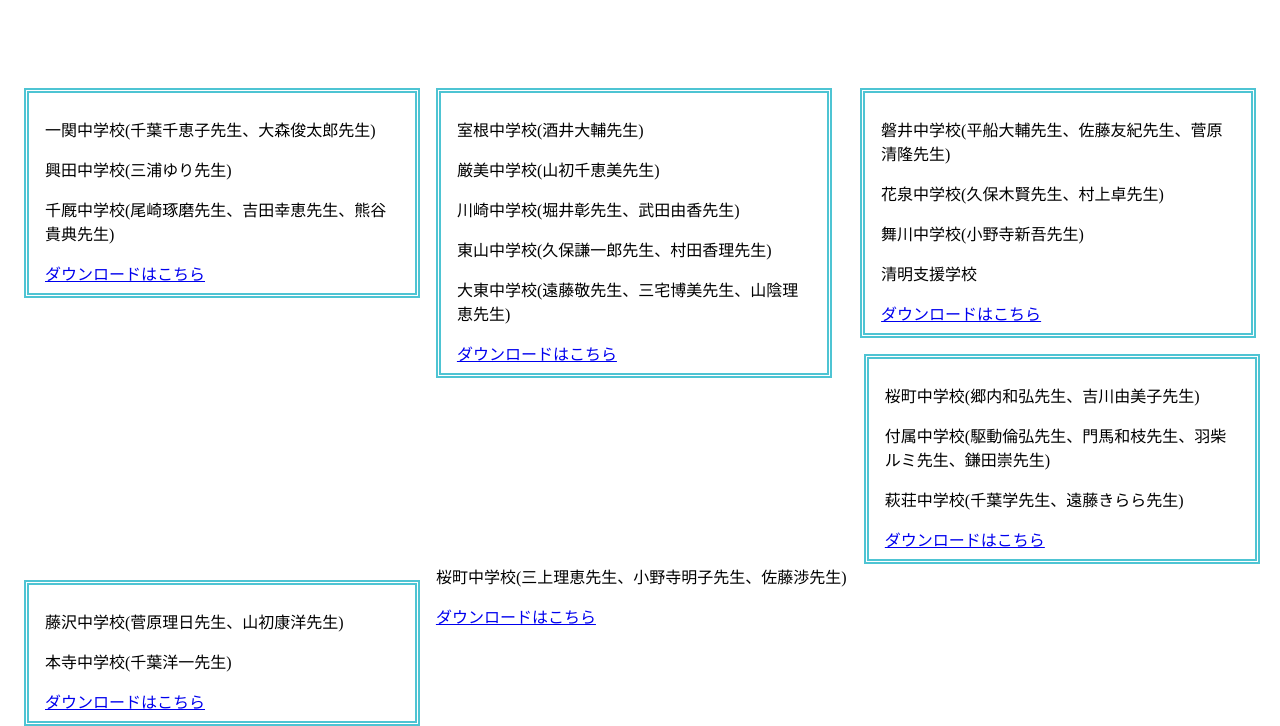
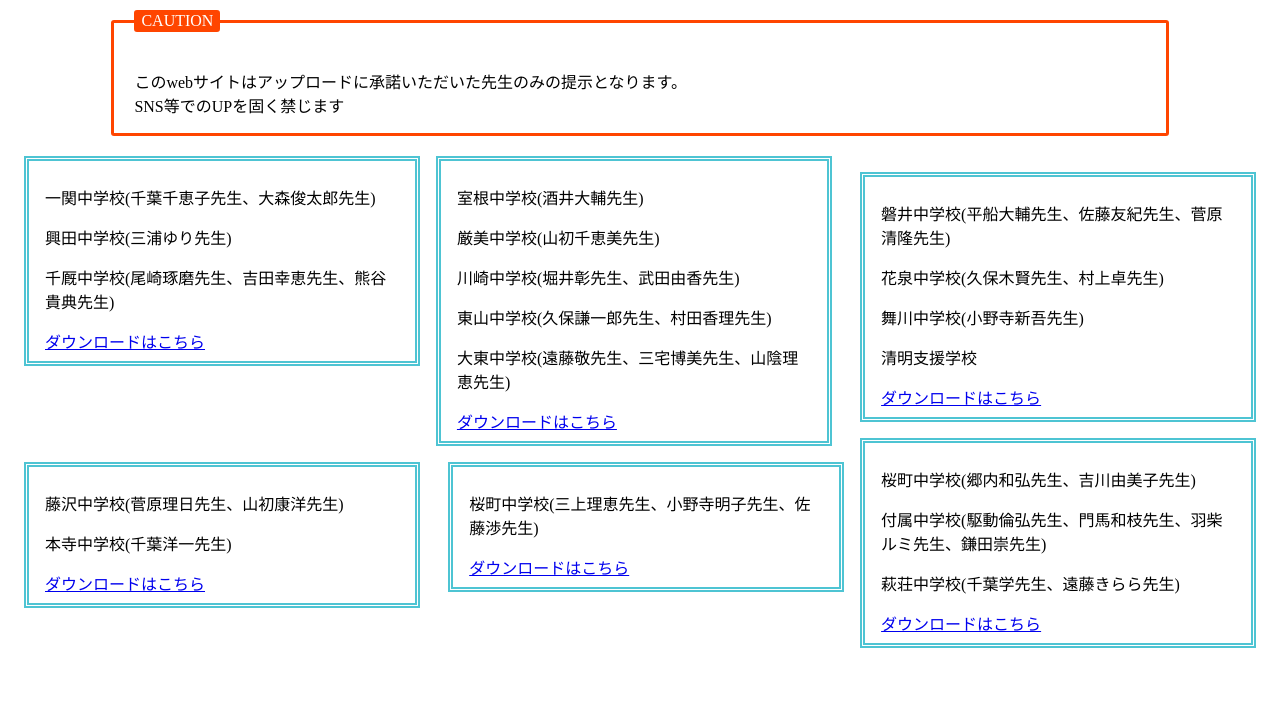
Before and after one commit to R4seijin/video, a plain HTML site: page index.html in a window 1280 px wide. Shown: the part 130-856 px from the top of the page. After the commit the page ends 800 px from the top, so only its background shows below. Drawn offline with Linux system fonts and the light colour scheme.

Commit message:
ジョジョ

```diff
--- a/video.css
+++ b/video.css
@@ -13,14 +13,14 @@
     .box1 {
         float: left;
         padding: 0.5em 1em;
-        margin: 7em 0 0 1em;
+        margin: 0 0 0 1em;
         border: double 5px #4ec4d3;
         width: 40%;
     }
     .box2 {
         float: right;
         padding: 0.5em 1em;
-        margin: 7em 1em 0 0;
+        margin: 0 1em 0 0;
         border: double 5px #4ec4d3;
         width: 40%;
     }
@@ -45,9 +45,44 @@
         border: double 5px #4ec4d3;
         width: 40%;
     }
+    .box6 {
+        float: right;
+        padding: 0.5em 1em;
+        margin: 1em 1em 0 0;
+        border: double 5px #4ec4d3;
+        width: 40%;
+    }
     h2{
         text-align : center;
     }
+    .frame {
+        width: 80%;
+        margin: 150px auto 20px;
+        padding: 20px 20px 0;
+        border: 3px solid #aaa;
+        position: relative;
+        border-radius: 3px;
+        background-color: #fff;
+       }
+       .frame-title {
+        position: absolute;
+        top: -13px;
+        left: 20px;
+        padding: 0 5px;
+        background-color: #fff;
+       }
+       .frame-title .fa {
+        margin-right: 5px;
+       }
+       .caution {
+        background-color: #ff4500;
+        border: 2px solid #ff4500;
+        color: #fff;
+        border-radius: 3px;
+       }
+       .frame-red {
+        border-color: #ff4500;
+       }
 }
 @media (max-width:599px){
     .div1 {
@@ -63,14 +98,14 @@
     .box1 {
         float: left;
         padding: 0.5em 1em;
-        margin: 5em 0 0 0.5em;
+        margin: 0 0 0 0.5em;
         border: double 5px #4ec4d3;
         width: 33%;
     }
     .box2 {
         float: right;
         padding: 0.5em 1em;
-        margin: 5em 0.5em 0 0;
+        margin: 0 0.5em 0 0;
         border: double 5px #4ec4d3;
         width: 33%;
     }
@@ -95,9 +130,46 @@
         border: double 5px #4ec4d3;
         width: 33%;
     }
-    h2{
-        font-size: 20px;
-        text-align : center;
+    .box6 {
+        float: right;
+        padding: 0.5em 1em;
+        margin: 1em 0.5em 0 0;
+        border: double 5px #4ec4d3;
+        width: 33%;
+    }
+    p{
+        font-size: 10px;
+    }
+    .frame {
+        width: 80%;
+        margin: 100px auto 20px;
+        padding: 30px 20px 0;
+        border: 3px solid #aaa;
+        position: relative;
+        border-radius: 3px;
+        background-color: #fff;
+       }
+       .frame-title {
+        position: absolute;
+        top: -13px;
+        left: 20px;
+        padding: 0 5px;
+        background-color: #fff;
+       }
+       .frame-title .fa {
+        margin-right: 5px;
+       }
+       .caution {
+        background-color: #ff4500;
+        border: 2px solid #ff4500;
+        color: #fff;
+        border-radius: 3px;
+       }
+       .frame-red {
+        border-color: #ff4500;
+       }
+    a{
+        font-size: 15px;
     }
 }
 @media (min-width:1280px){
@@ -114,28 +186,28 @@
     .box1 {
         float: left;
         padding: 0.5em 1em;
-        margin: 7em 0 0 1em;
+        margin: 0 0 0 1em;
         border: double 5px #4ec4d3;
         width: 28%;
     }
     .box2 {
         float : left;
         padding: 0.5em 1em;
-        margin: 7em 1em 0 1em;
+        margin: 0 1em 0 1em;
         border: double 5px #4ec4d3;
         width: 28%;
     }
     .box3 {
         float: right;
         padding: 0.5em 1em;
-        margin: 7em 1em 0 0;
+        margin: 1em 1em 0 0;
         border: double 5px #4ec4d3;
         width: 28%;
     }
     .box4 {
-        float: left;
+        float: right;
         padding: 0.5em 1em;
-        margin: 1em 0 0 1em;
+        margin: 1em 1em 0 0;
         border: double 5px #4ec4d3;
         width: 28%;
     }
@@ -146,7 +218,42 @@
         border: double 5px #4ec4d3;
         width: 28%;
     }
+    .box6 {
+        float: right;
+        padding: 0.5em 1em;
+        margin: 1em 1em 0 0.5em;
+        border: double 5px #4ec4d3;
+        width: 28%;
+    }
     h2{
         text-align : center;
     }
+    .frame {
+        width: 80%;
+        margin: 150px auto 20px;
+        padding: 30px 20px 0;
+        border: 3px solid #aaa;
+        position: relative;
+        border-radius: 3px;
+        background-color: #fff;
+       }
+       .frame-title {
+        position: absolute;
+        top: -13px;
+        left: 20px;
+        padding: 0 5px;
+        background-color: #fff;
+       }
+       .frame-title .fa {
+        margin-right: 5px;
+       }
+       .caution {
+        background-color: #ff4500;
+        border: 2px solid #ff4500;
+        color: #fff;
+        border-radius: 3px;
+       }
+       .frame-red {
+        border-color: #ff4500;
+       }
 }
```
